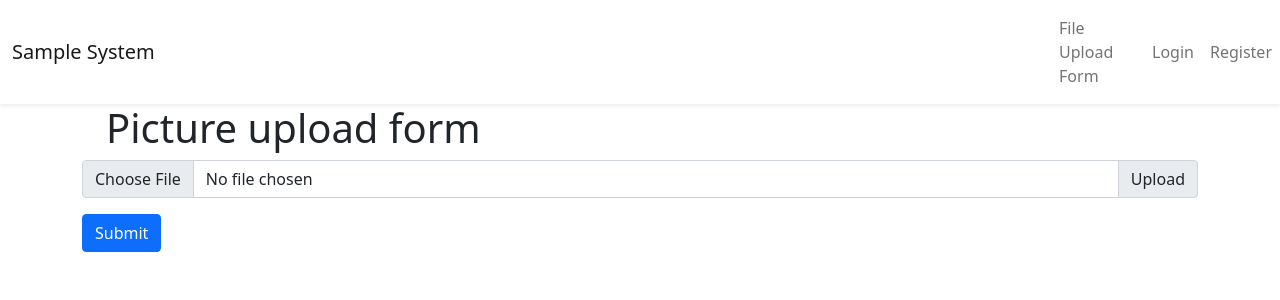
After one commit to marius3344/PHP_Teorija, a PHP site: page /PHP_teorija/views/file_upload.php in a window 1280 px wide. The commit adds this page. Shown: the top 300 px of the page. Run offline with PHP 8.4, Linux system fonts and the light colour scheme.

Commit message:
file upload start

```diff
--- a/Sample_system/index.php
+++ b/Sample_system/index.php
@@ -9,7 +9,7 @@ if ($_GET) {
 }
 
 ?>
-
+<div class="container">
     <h2>Please fill registration form!</h2>
     <form action="scripts/register.php" method="POST">
         <div class="form-floating">
@@ -32,5 +32,5 @@ if ($_GET) {
         </div>
         <button type="submit" class="btn btn-lg btn-primary">Register</button>
     </form>
-
+</div>
 <?php include 'layout/footer.php' ?>
--- a/Sample_system/layout/header.php
+++ b/Sample_system/layout/header.php
@@ -11,16 +11,24 @@
         integrity="sha384-1BmE4kWBq78iYhFldvKuhfTAU6auU8tT94WrHftjDbrCEXSU1oBoqyl2QvZ6jIW3" crossorigin="anonymous">
 </head>
 
-<body class="text-center container">
+<body>
 
     <nav class="navbar navbar-expand-md navbar-light bg-white shadow-sm">
         <div class="container">
-            <a href="#" class="navbar-brand">Sample System</a>
+            <a href="http://localhost/PHP_teorija/sample_system/" class="navbar-brand">Sample System</a>
         </div>
-        <div class="collapse navbar-collapse">
+        <div class="collapse navbar-collapse" id="navbarSupportedContent">
             <!-- Menu items -->
-            <ul class="navbar-nav ms-auto">
-                <li class="nav-item"></li>
+            <ul class="navbar-nav me-auto">
+                <li class="nav-item">
+
+                </li>
+                &nbsp;
+                &nbsp;
+                &nbsp;
+                <li class="nav-item">
+                    <a href="http://localhost/PHP_teorija/sample_system/views/file_upload.php" class="nav-link">File Upload Form</a>
+                </li>
             </ul>
 
             <!-- Authentication links -->
--- /dev/null
+++ b/Sample_system/views/file_upload.php
@@ -0,0 +1,28 @@
+<?php
+include '../layout/header.php';
+?>
+<div class="container">
+    <div class="container row col-lg-12">
+        <h1 class="display-6">Picture upload form</h1>
+    </div>
+    <form action="../scripts/upload.php" method="POST" enctype="multipart/form-data">
+        <div class="input-group mb-3">
+            <input type="file" class="form-control" id="inputGroupFile02" name="pictureToUpload">
+            <label class="input-group-text" for="inputGroupFile02">Upload</label>
+        </div>
+        <div class="input-group mb-3">
+            <button class="btn btn-primary" type="submit">Submit</button>
+        </div>
+    </form>
+</div>
+
+
+
+
+
+
+
+
+<?php
+include '../layout/footer.php';
+?>
```
Also changed, not shown: Sample_system/scripts/upload.php (added, +9 -0 lines).
